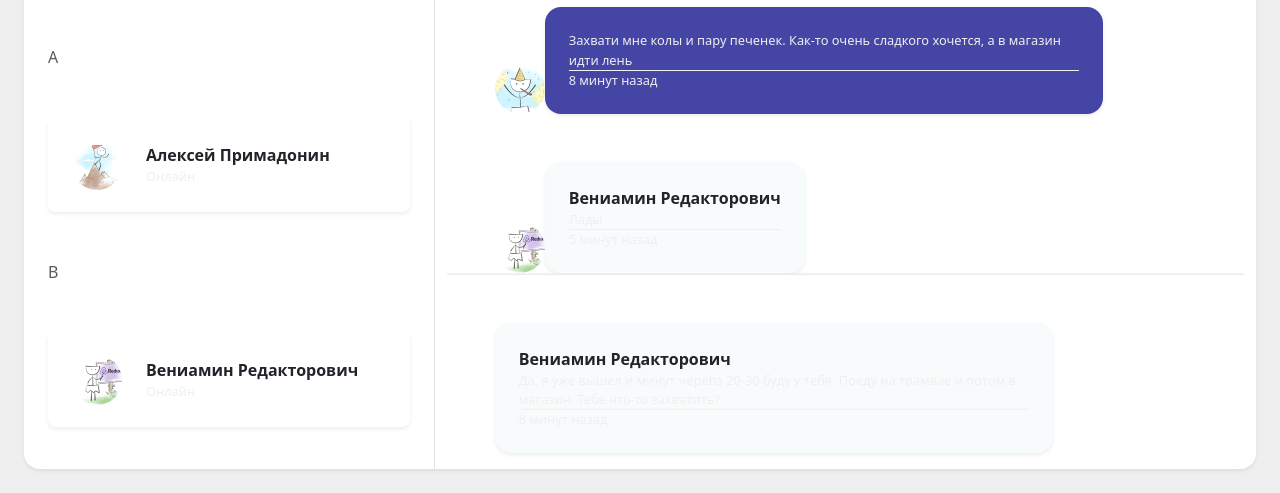
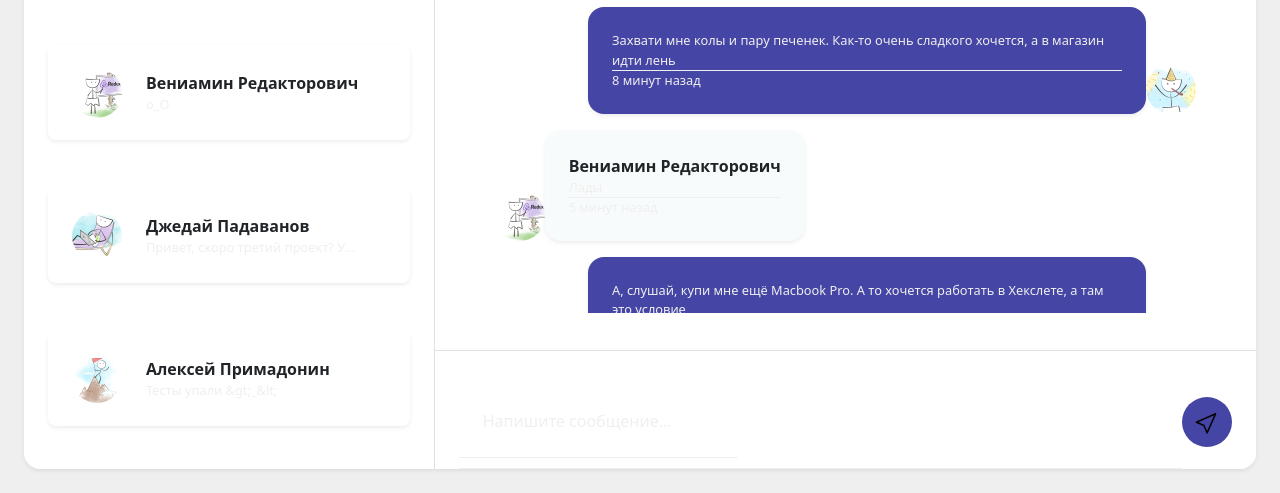
Before and after one commit to asuzdaltcev/layout-designer-project-59, a website: page app/chat.pug in a window 1280 px wide. Shown: the part 307-800 px from the top of the page. Drawn offline with nearby package versions, Linux system fonts and the light colour scheme; files that its build step writes are made by us from their sources; files whose address does not match are found by name.

Commit message:
Обновление разметки в chat.pug и message.pug для улучшения структуры сообщений, добавление новых стилей в main.scss для заголовка сообщения и иконки отправки. Изменение поведения футера чата для более удобного ввода сообщений.

```diff
--- a/app/chat.pug
+++ b/app/chat.pug
@@ -82,11 +82,11 @@ html(lang="ru")
                       img.filter-white(src="images/sprite.svg#logo" alt="hexlet logo" width="25" height="25")
                   .d-flex.column-gap-header.ps-header
                     li.nav-item.small(role="presentation")
-                      a.p-0.d-flex.align-items-center.text-light.nav-link.active(href="#contacts" id="contacts-tab" data-bs-toggle="tab" data-bs-target="#contacts-tab-pane" role="tab" aria-controls="contacts-tab-pane" aria-selected="true")
+                      a.p-0.d-flex.align-items-center.text-light.nav-link(href="#contacts" id="contacts-tab" data-bs-toggle="tab" data-bs-target="#contacts-tab-pane" role="tab" aria-controls="contacts-tab-pane" aria-selected="false" tabindex="-1")
                         img.filter-light.me-xl-2(src="images/sprite.svg#people" alt="contacts image" width="30" height="40")
                         p.d-none.d-xl-block.m-0 Контакты
                     li.nav-item.small(role="presentation")
-                      a.p-0.d-flex.align-items-center.text-light.nav-link(href="#chats" id="chats-tab" data-bs-toggle="tab" data-bs-target="#chat-tab-pane" role="tab" aria-controls="chat-tab-pane" aria-selected="false" tabindex="-1")
+                      a.p-0.d-flex.align-items-center.text-light.nav-link.active(href="#chats" id="chats-tab" data-bs-toggle="tab" data-bs-target="#chat-tab-pane" role="tab" aria-controls="chat-tab-pane" aria-selected="true")
                         img.filter-light.me-2.me-xl-1(src="images/sprite.svg#chat" alt="chat image" width="40" height="40")
                         p.d-none.d-xl-block.m-0 Сообщения
                     li.nav-item.small(role="presentation")
@@ -99,7 +99,7 @@ html(lang="ru")
             .col.p-0
               .tab-content#tabContent
                 // Таб Контакты
-                .tab-pane.fade.pt-5.px-4.active.show#contacts-tab-pane(role="tabpanel" aria-label="contact-tab" tabindex="0" aria-labelledby="#contacts")
+                .tab-pane.fade.pt-5.px-4#contacts-tab-pane(role="tabpanel" aria-label="contact-tab" tabindex="0" aria-labelledby="#contacts")
                   h2.fw-bold.mb-4 Контакты
                   form.mb-5(action="/")
                     input.p-4.search-input.border-bottom(placeholder="Поиск по контактам" id="search-contacts" type="search")
@@ -117,7 +117,7 @@ html(lang="ru")
                         +contact(contact.name, contact.status, contact.avatar)
 
                 // Таб Сообщения
-                .tab-pane.fade.pt-5.px-4#chat-tab-pane(role="tabpanel" aria-label="chat-tab" tabindex="0" aria-labelledby="#chat")
+                .tab-pane.fade.pt-5.px-4.active.show#chat-tab-pane(role="tabpanel" aria-label="chat-tab" tabindex="0" aria-labelledby="#chat")
                   h2.fw-bold.mb-4 Чаты
                   form.mb-5(action="/")
                     input.p-4.search-input.border-bottom(placeholder="Поиск по сообщениям" id="search-messages" type="search")
@@ -176,14 +176,14 @@ html(lang="ru")
                   p.m-0.small.sidebar-card-subtext Да, я уже вышел и минут череhз 20-30 буду у тебя. Поеду на трамвае и потом в магазин. Тебе что-то захватить?
                 .div
                   p.m-0.small.sidebar-card-subtext.ellipsis 8 минут назад
-            .chat-message_2.d-flex.align-items-end.ps-5.pt-3
+            .chat-message_2.d-flex.align-items-end.pe-5.pt-3.flex-row-reverse
               img.avatar(src="images/chat/avatar_1.jpg" alt="user-avatar" width="50" height="50")
               .bg-primary.p-4.max-width-text.m-0.radius.shadow-sm
                 .border-bottom
                   p.m-0.small.sidebar-card-subtext Захвати мне колы и пару печенек. Как-то очень сладкого хочется, а в магазин идти лень
                 .div
                   p.m-0.small.sidebar-card-subtext.ellipsis 8 минут назад
-            .chat-message_3.d-flex.align-items-end.ps-5.pt-5
+            .chat-message_3.d-flex.align-items-end.ps-5.pt-3
               img.avatar(src="images/chat/avatar_4.jpg" alt="user-avatar" width="50" height="50")
               .bg-light.p-4.max-width-text.m-0.radius.shadow-sm
                 .border-bottom
@@ -191,14 +191,14 @@ html(lang="ru")
                   p.m-0.small.sidebar-card-subtext Лады
                 .div
                   p.m-0.small.sidebar-card-subtext.ellipsis 5 минут назад
-            .chat-message_4.d-flex.align-items-end.ps-5.pt-3
+            .chat-message_4.d-flex.align-items-end.pe-5.pt-3.flex-row-reverse
               img.avatar(src="images/chat/avatar_1.jpg" alt="user-avatar" width="50" height="50")
               .bg-primary.p-4.max-width-text.m-0.radius.shadow-sm
                 .border-bottom
                   p.m-0.small.sidebar-card-subtext А, слушай, купи мне ещё Macbook Pro. А то хочется работать в Хекслете, а там это условие
                 .div
                   p.m-0.small.sidebar-card-subtext.ellipsis 3 минуты назад
-            .chat-message_5.d-flex.align-items-end.ps-5.pt-5
+            .chat-message_5.d-flex.align-items-end.ps-5.pt-3
               img.avatar(src="images/chat/avatar_4.jpg" alt="user-avatar" width="50" height="50")
               .bg-light.p-4.max-width-text.m-0.radius.shadow-sm
                 .border-bottom
@@ -206,13 +206,13 @@ html(lang="ru")
                   p.m-0.small.sidebar-card-subtext о_О
                 .div
                   p.m-0.small.sidebar-card-subtext.ellipsis Только что
-          .chat-footer.d-flex.align-items-end.ps-5.pt-5
-            .bg-light.p-4.max-width-text.m-0.radius.shadow-sm
-              .border-bottom
-                p.m-0.fw-bold Вениамин Редакторович
-                p.m-0.small.sidebar-card-subtext Да, я уже вышел и минут череhз 20-30 буду у тебя. Поеду на трамвае и потом в магазин. Тебе что-то захватить?
-              .div
-                p.m-0.small.sidebar-card-subtext.ellipsis 8 минут назад
+          .chat-footer.d-flex.align-items-end.justify-content-between
+            .px-4.pt-4.m-0.d-flex.align-items-center.w-100
+              .border-bottom.flex-grow-1.py-10
+                form(action="/")
+                    input.p-4.search-input.border-bottom(placeholder="Напишите сообщение..." id="enter-message" type="text")
+              .icon-wrapper
+                img(src="images/svg/cursor.svg" alt="send message" width="24" height="24")
 
     script(src="js/bootstrap.bundle.min.js")
     script(src="js/main.js")
--- a/app/components/message.pug
+++ b/app/components/message.pug
@@ -3,7 +3,7 @@ mixin message(name, time, lastMessage, avatar)
   a.sidebar-card.mt-3rem.px-1-5rem.py-9.shadow-sm.d-flex.mb-1rem(href="#")
     img.avatar(src=avatar alt="user-avatar" width="50" height="50")
     .mx-4.overflow-hidden
-      .d-flex.align-items-center
+      .message-header
         p.m-0.fw-bold= name
         p.mb-0.pe-2.small.sidebar-card-time= time
       p.m-0.small.sidebar-card-subtext.ellipsis= lastMessage
--- a/app/styles/main.scss
+++ b/app/styles/main.scss
@@ -469,6 +469,30 @@ body {
   color: map-get($theme-colors, "secondary");
 }
 
+// Стили для заголовка сообщения с именем и временем
+.message-header {
+  display: flex;
+  align-items: center;
+  justify-content: space-between;
+  min-width: 269px;
+}
+
+// Стили для иконки отправки сообщения
+.icon-wrapper {
+  width: 50px;
+  height: 50px;
+  background-color: map-get($theme-colors, "primary");
+  border-radius: 50%;
+  display: flex;
+  align-items: center;
+  justify-content: center;
+}
+
+.icon-wrapper img {
+  width: 24px;
+  height: 24px;
+}
+
 .ellipsis {
   white-space: nowrap;
   overflow: hidden;
@@ -494,12 +518,15 @@ body {
 
 // Стили для зафиксированного футера чата
 .chat-footer {
-  position: sticky;
+  position: absolute;
   bottom: 0;
+  left: 0;
+  right: 0;
   z-index: 1030;
   background-color: #fff;
   border-top: 1px solid map-get($theme-colors, "chat-border");
-  padding: 1rem 0;
+  padding: 0;
+  margin: 0;
 }
 
 // Медиазапрос для экранов шириной до 1200px
--- a/app/styles/utilities/_utilities.scss
+++ b/app/styles/utilities/_utilities.scss
@@ -140,6 +140,14 @@ $utilities: map-merge(
       values: (
         null: 3.2rem,
       )
+    ),
+    // Утилита для padding-y: 10px
+    "padding-y-10": (
+      property: padding-top padding-bottom,
+      class: py-10,
+      values: (
+        null: 10px,
+      )
     )
   )
 );
```
Also changed, not shown: build/chat.html, build/css/main.css, build/index.html.
